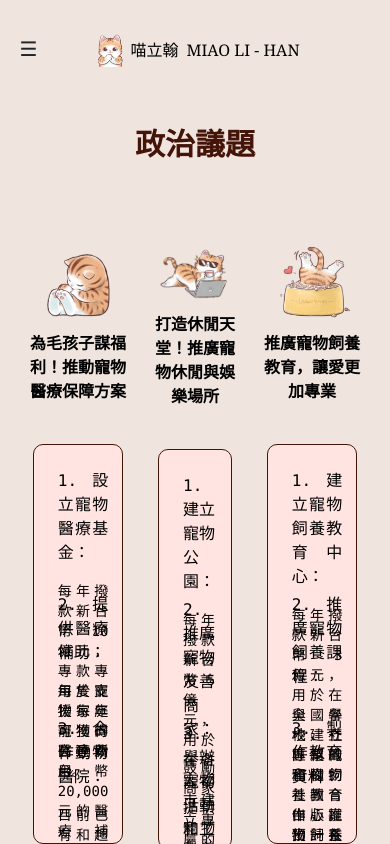
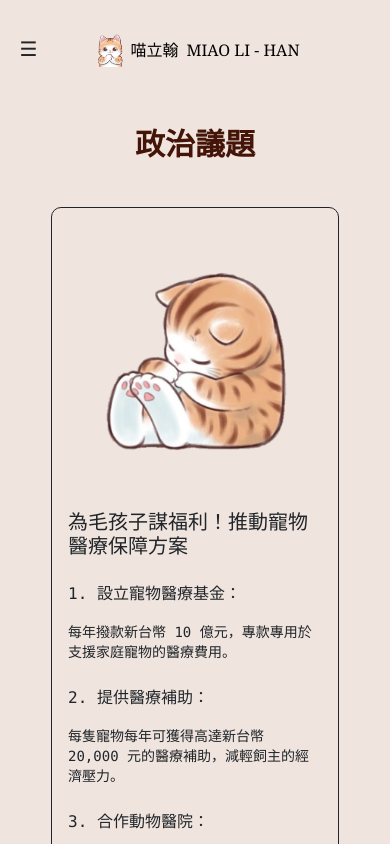
Before and after one commit to xms7104/F2E2023, a Next.js app: page /Political in a window 390 px wide. Shown: the top 844 px of the page. Built offline with nearby package versions, Linux system fonts and the light colour scheme.

Commit message:
add mobile css and adjust issue page

```diff
--- a/package.json
+++ b/package.json
@@ -19,6 +19,7 @@
     "react": "18.2.0",
     "react-bootstrap": "^2.9.1",
     "react-dom": "18.2.0",
+    "swiper": "^11.0.3",
     "tailwindcss": "3.3.5"
   }
 }
--- a/src/app/Political/page.jsx
+++ b/src/app/Political/page.jsx
@@ -3,6 +3,12 @@ import React from "react";
 import Header from "../header";
 import Footer from "../footer";
 import Image from 'next/image';
+import Card from 'react-bootstrap/Card';
+import { Swiper, SwiperSlide } from 'swiper/react';
+import { Pagination } from 'swiper/modules';
+import 'bootstrap/dist/css/bootstrap.min.css';
+import 'swiper/css';
+import 'swiper/css/pagination';
 
 function Political() {
     const issueData = [
@@ -37,7 +43,7 @@ function Political() {
             function issueContent(){
                 return item.text.map((itemText, indexText) => {
                     return(
-                        <li key={itemText.subTitle} className="min-h-[100px] mb-4">
+                        <li key={itemText.subTitle} className="mb-4">
                             <p className="flex justify-start items-center">
                                 {indexText+1}. {' '}
                                 {itemText.subTitle}
@@ -50,20 +56,56 @@ function Political() {
                 })
             }
             return(
-                <div key={item.title} className="grid justify-center items-center w-[30%] px-4 py-4 bg-[#EFE4DE]">
-                    <div className="flex justify-center items-start">
-                        <Image alt='political1' src={item.image} width={180} height={40} />
-                    </div>
-                    <div className="text-center">
-                        <p className="font-semibold text-base">{item.title}</p>
-                        <br />
-                    </div>
-                    <div className="flex justify-center items-start">
-                        <ul className="w-[90%] h-[400px] grid justify-start items-start my-auto mx-0 text-justify bg-[#FFE4E1] px-4 py-4 border-[1px] border-solid border-orange-950 rounded-[10px]">
-                            {issueContent()}
-                        </ul>
+                <div key={item.title} className="flex w-[90%] px-4 py-4 bg-[#EFE4DE]">
+                    <div className="block relative">
+                        <div className="flex justify-center items-start absolute">
+                            <Image alt='political1' src={item.image} width={100} height={40} />
+                        </div>
+                        <div className="text-start">
+                            <p className="font-semibold text-base xl:h-auto lg:h-[30px]">{item.title}</p>
+                        </div>
+                        <div className="flex justify-center items-start">
+                            <ul className="w-[90%] xl:h-[60vh] grid justify-start items-start my-auto mx-0 text-justify bg-[#FFE4E1] px-4 py-4 border-[1px] border-solid border-orange-950 rounded-[10px]">
+                                {issueContent()}
+                            </ul>
+                        </div>
                     </div>
                 </div>
+            )
+        })
+    }
+
+    function issueCard(){
+        return issueData.map((item, index) => {
+            function issueText(){
+                return item.text.map((itemText, indexText) => {
+                    return(
+                        <li key={itemText.subTitle} className="my-4">
+                            <p className="flex justify-start items-center">
+                                {indexText+1}. {' '}
+                                {itemText.subTitle}
+                            </p>
+                            <p className="text-sm">
+                                {itemText.content}
+                            </p>
+                        </li>
+                    )
+                })
+            }
+            return(
+                <SwiperSlide key={item.id}>
+                    <Card
+                    className="mx-auto my-0"
+                    style={{ width: '18rem', backgroundColor:'#EFE4DE', borderRadius:'10px', borderCcolor: 'rgb(67 20 7)', border: '1px', borderStyle:'solid' }}>
+                    <Card.Img variant="top" src={item.image} />
+                    <Card.Body>
+                    <Card.Title>{item.title}</Card.Title>
+                    <Card.Text>
+                        {issueText()}
+                    </Card.Text>
+                    </Card.Body>
+                </Card>
+                </SwiperSlide>
             )
         })
     }
@@ -73,9 +115,20 @@ function Political() {
       <div className="flex justify-center items-center my-4 px-2 h-[60px]">
         <p className="text-3xl text-orange-950 flex justify-center items-center font-semibold">政治議題</p>
       </div>
-      <div className="flex justify-center items-start text-black pb-5">
+      <div className="lg:block md:block sm:hidden justify-center items-start text-black pb-5">
         {issueList()}
       </div>
+      <div className="lg:hidden md:hidden sm:block sm:mb-8">
+          <Swiper
+            pagination={{
+              dynamicBullets: true,
+            }}
+            modules={[Pagination]}
+            className="mySwiper"
+          >
+            {issueCard()}
+          </Swiper>
+        </div>
       <Footer />
     </main>
   )
--- a/src/app/header.jsx
+++ b/src/app/header.jsx
@@ -34,14 +34,14 @@ function Header({category}) {
     const backgroundColor = category === 'home' ? 'transparent' : '#EFE4DE';
 
     return (
-        <div className='flex justify-around items-center w-full py-4 px-4 sm:relative'
+        <div className='flex justify-around items-center w-full py-4 px-4 md:relative sm:relative'
         style={{
             backgroundImage,
             backgroundColor,
             backgroundSize: 'cover',
             backgroundPosition: 'center' }}
         >
-            <div className='md:hidden sm:absolute sm:top-[35%] sm:left-[5%]'>
+            <div className='lg:hidden md:absolute md:top-[35%] md:left-[5%] sm:absolute sm:top-[35%] sm:left-[5%]'>
                 <button className='text-xl' onClick={() => {setMobileMenu(true);}}>
                     ☰
                 </button>
@@ -68,7 +68,7 @@ function Header({category}) {
                     <p className='flex justify-center items-center mb-0'>MIAO LI - HAN</p>
                 </div>
             </Link>
-            <div className='lg:flex md:flex sm:hidden justify-center items-center font-serif text-black'>
+            <div className='lg:flex md:hidden sm:hidden justify-center items-center font-serif text-black'>
                 {titleList()}
             </div>
         </div>
--- a/src/app/page.js
+++ b/src/app/page.js
@@ -6,16 +6,16 @@ function Home() {
     <main className="bg-[#EFE4DE] lg:h-screen md:h-full">
       <Header category='home' />
 
-      <div className="font-momo text-[#447FB3] font-bold md:text-3xl sm:text-lg"
+      <div className="font-momo text-[#447FB3] font-bold lg:text-3xl dm:text-lg"
       style={{
         backgroundImage: `url('/image/headerBackground1.png')`,
         backgroundSize: 'cover',
         backgroundPosition: 'center' }}
       >
-        <p className="flex justify-center items-center px-2 md:pb-2 sm:pb-0 md:h-[100px] sm:h-[50px]">
+        <p className="flex justify-center items-center px-2 md:pb-2 md:pb-0 md:h-[100px] md:h-[50px]">
           台灣的未來，喵先鋪路！
         </p>
-        <p className="flex justify-center items-center px-2 py-2 mb-0 sm:pb-0 h-[50px]">
+        <p className="flex justify-center items-center px-2 py-2 mb-0 md:pb-0 h-[50px]">
           為喵星人，護台灣！
         </p>
       </div>
@@ -29,14 +29,14 @@ function Home() {
       >
       </div>
 
-      <div className="w-full lg:h-[300px] md:h-[350px] sm:h-[400px] sm:pb-8 md:flex sm:grid md:justify-between sm:justify-center lg:items-center md:items-start sm:items-center text-black px-4 py-2 bg-[#EFE4DE] md:mt-8">
-        <div className="md:w-1/2 sm:w-full grid justify-center items-center text-black font-serif">
+      <div className="w-full xl:h-[300px] lg:h-[350px] md:pb-8 lg:flex md:grid lg:justify-between md:justify-center lg:items-center md:items-start lg:items-center text-black px-4 py-2 bg-[#EFE4DE] md:mt-8">
+        <div className="lg:w-1/2 md:w-full grid justify-center items-center text-black font-serif">
           <p className="text-3xl font-semibold flex justify-center items-center px-2 py-2">喵立翰</p>
           <p className="text-base px-2 py-2 flex justify-center items-center">MIAO LI - HAN</p>
           <p className="text-base px-1 py-1 flex justify-center items-center">立法委員候選人</p>
         </div>
-        <div className="md:w-1/2 sm:w-[80%] sm:mx-auto sm:my-0 text-base">
-          <p className="md:block sm:hidden">主張</p>
+        <div className="lg:w-1/2 md:w-[80%] md:mx-auto md:my-0 text-base">
+          <p className="lg:block md:hidden">主張</p>
           <hr className="lg:w-[50%] md:w-[80%] border-1 border-solid border-black mt-4 mb-4" />
           <p className="lg:w-[80%] md:w-[90%] text-justify">
             我堅信，藉由推動更完善的貓咪福利和相關政策，更是間接地投資於台灣的未來。畢竟，民眾的身心健康與工作熱情是推動經濟的核心動力。透過完善的貓咪福利政策，為台灣的 GDP 經濟帶來巨大效益。
--- a/tailwind.config.js
+++ b/tailwind.config.js
@@ -8,9 +8,10 @@ module.exports = {
   theme: {
     extend: {
       screens: {
-        'sm': '275px', // 小屏幕
-        'md': '768px', // 中等屏幕
-        'lg': '1280px', // 大屏幕
+        'sm': '375px', // 小屏幕
+        'md': '575px', // 中等屏幕
+        'lg': '768px', // 大屏幕
+        'xl': '1280px', // 超大屏幕
       },
       backgroundImage: {
         'gradient-radial': 'radial-gradient(var(--tw-gradient-stops))',
```
Also changed, not shown: src/app/News/page.jsx (+45 -2 lines), 1 other file (tests, documents, lock files or other folders).
